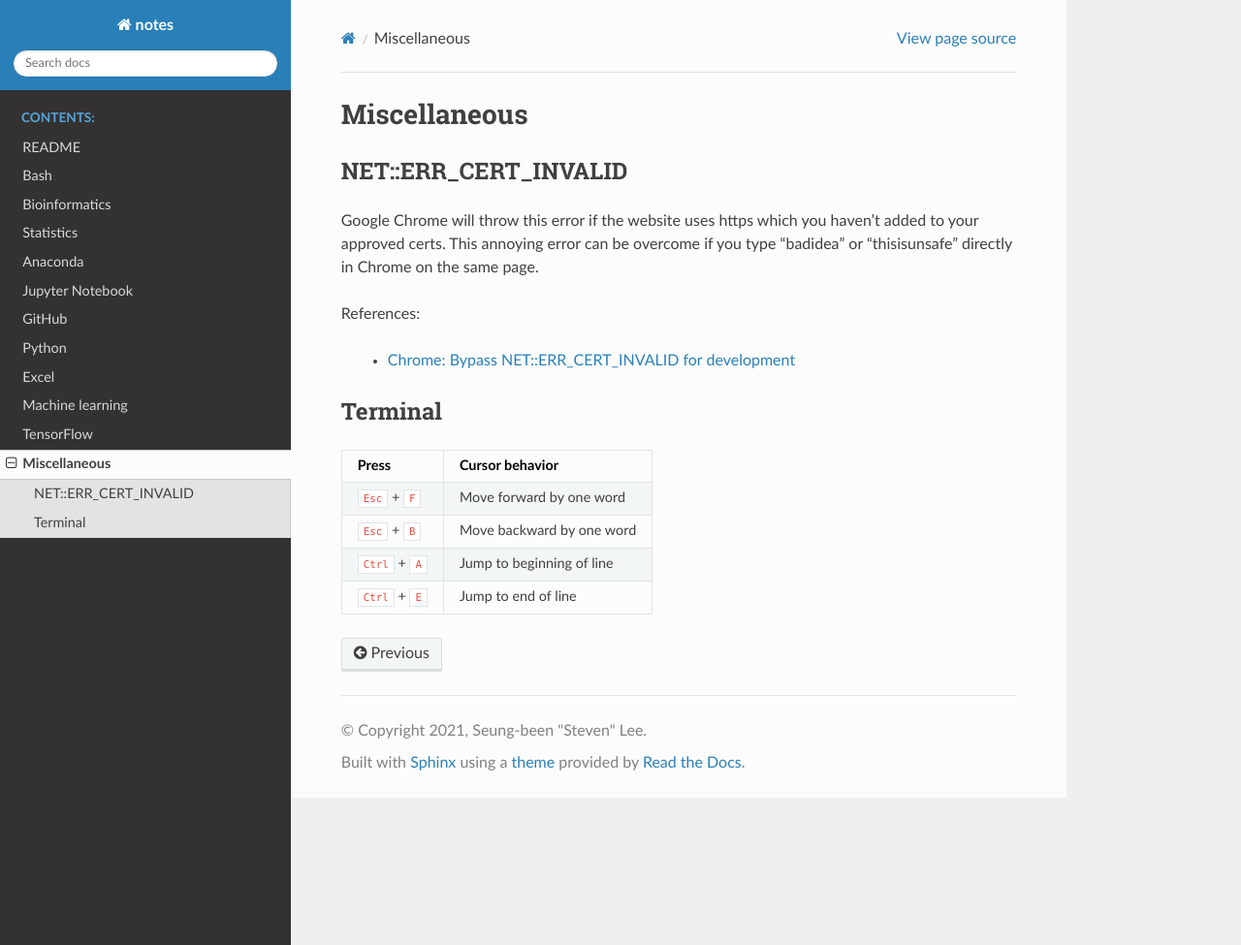
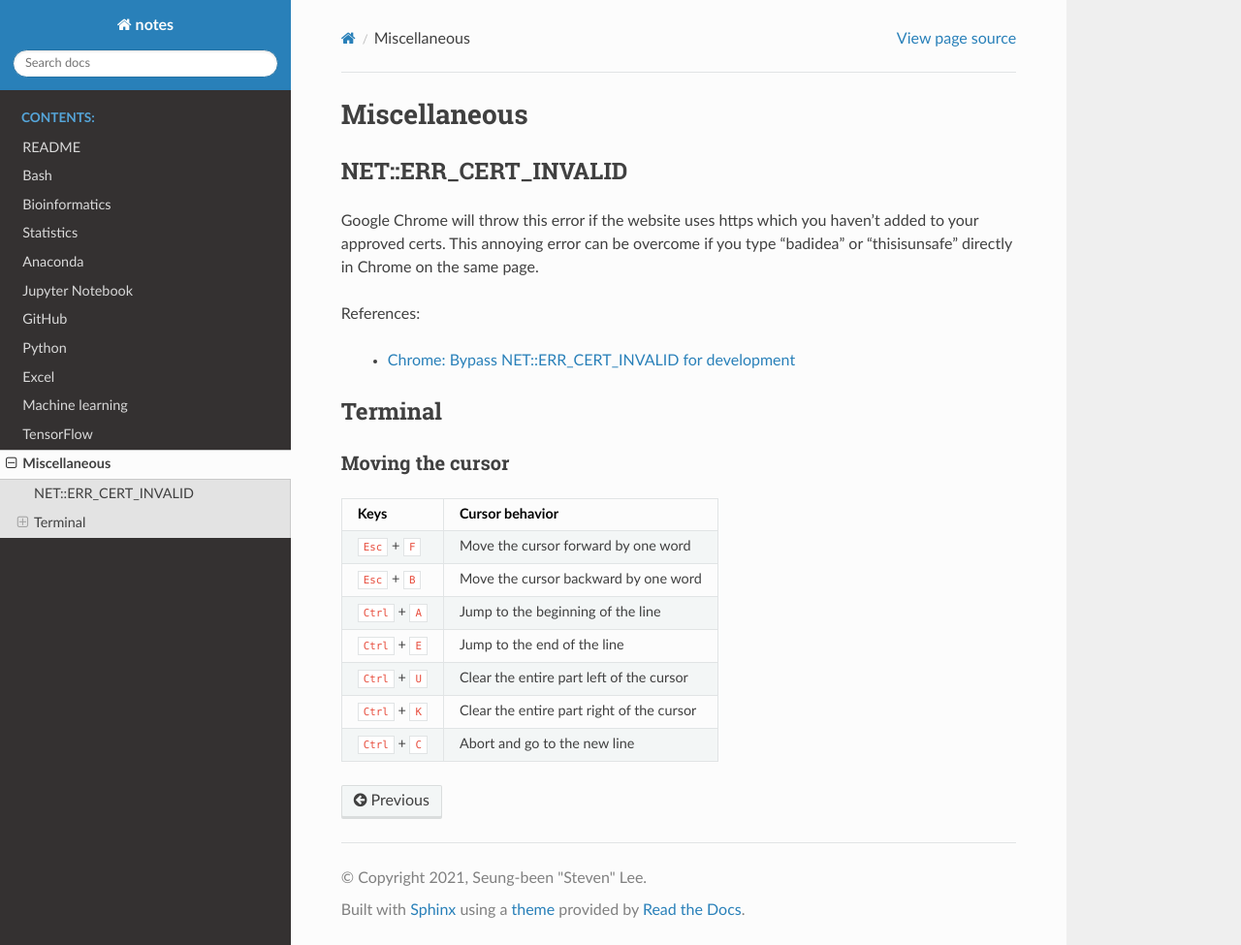
Before and after one commit to sbslee/notes, a Sphinx documentation site: the page built from docs/miscellaneous.rst, in a window 1280 px wide and 975 px high. Shown: the whole window at 97% size. Built offline with Sphinx 7.4.7 and the Read the Docs theme 2.0.0, drawn with Linux system fonts in a browser that asks for light colours.

Commit message:
Update notes

```diff
--- a/docs/miscellaneous.rst
+++ b/docs/miscellaneous.rst
@@ -13,14 +13,23 @@ References:
 Terminal
 ========
 
-+------------------+---------------------------+
-| Press            | Cursor behavior           |
-+==================+===========================+
-| ``Esc`` + ``F``  | Move forward by one word  |
-+------------------+---------------------------+
-| ``Esc`` + ``B``  | Move backward by one word |
-+------------------+---------------------------+
-| ``Ctrl`` + ``A`` | Jump to beginning of line |
-+------------------+---------------------------+
-| ``Ctrl`` + ``E`` | Jump to end of line       |
-+------------------+---------------------------+
+Moving the cursor
+-----------------
+
++------------------+-------------------------------------------+
+| Keys             | Cursor behavior                           |
++==================+===========================================+
+| ``Esc`` + ``F``  | Move the cursor forward by one word       |
++------------------+-------------------------------------------+
+| ``Esc`` + ``B``  | Move the cursor backward by one word      |
++------------------+-------------------------------------------+
+| ``Ctrl`` + ``A`` | Jump to the beginning of the line         |
++------------------+-------------------------------------------+
+| ``Ctrl`` + ``E`` | Jump to the end of the line               |
++------------------+-------------------------------------------+
+| ``Ctrl`` + ``U`` | Clear the entire part left of the cursor  |
++------------------+-------------------------------------------+
+| ``Ctrl`` + ``K`` | Clear the entire part right of the cursor |
++------------------+-------------------------------------------+
+| ``Ctrl`` + ``C`` | Abort and go to the new line              |
++------------------+-------------------------------------------+
```
